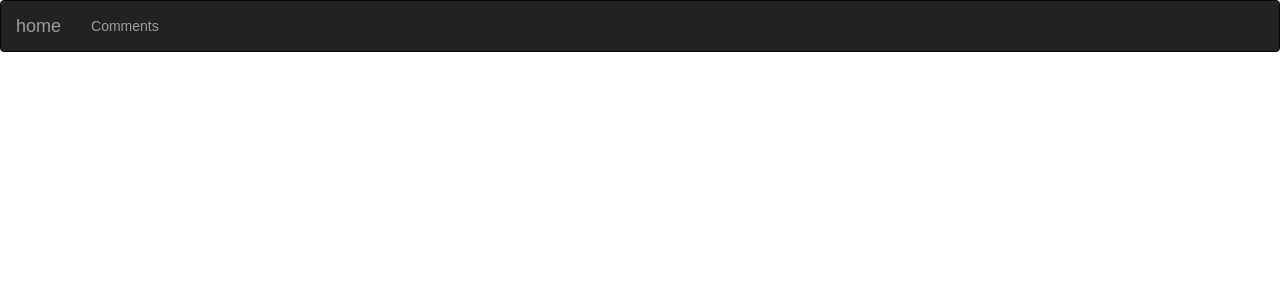
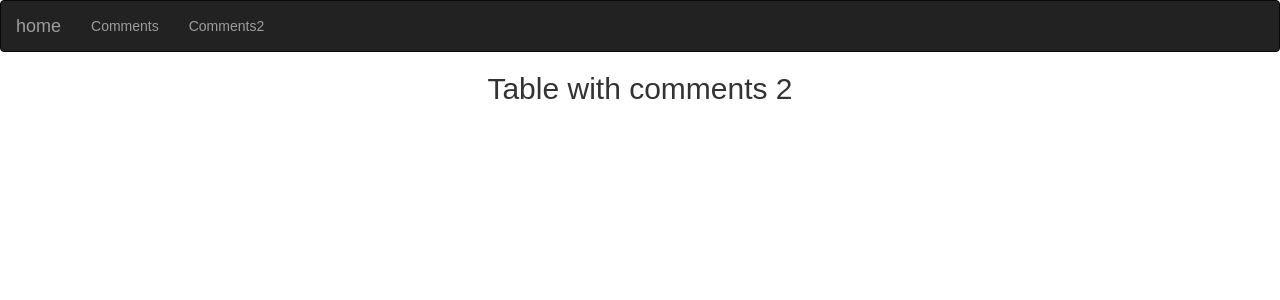
Before and after one commit to TomaszGola/homework, a React (Create React App) app: page /comments2 in a window 1280 px wide. Shown: the top 300 px of the page. Built offline with nearby package versions, Linux system fonts and the light colour scheme.

Commit message:
add another view for table

```diff
--- a/src/App/App.css
+++ b/src/App/App.css
@@ -1,28 +1,3 @@
 .App {
   text-align: center;
 }
-
-.App-logo {
-  animation: App-logo-spin infinite 20s linear;
-  height: 80px;
-}
-
-.App-header {
-  background-color: #222;
-  height: 150px;
-  padding: 20px;
-  color: white;
-}
-
-.App-title {
-  font-size: 1.5em;
-}
-
-.App-intro {
-  font-size: large;
-}
-
-@keyframes App-logo-spin {
-  from { transform: rotate(0deg); }
-  to { transform: rotate(360deg); }
-}
--- a/src/App/App.js
+++ b/src/App/App.js
@@ -8,6 +8,7 @@ import { Navbar, Nav, NavItem } from 'react-bootstrap';
 
 import Home from '../Home/Home';
 import CommentsList from '../CommentsList/CommentsList';
+import CommentsList2 from '../CommentsList2/CommentsList2';
 
 import './App.css';
 
@@ -27,11 +28,16 @@ class App extends Component {
               <NavItem eventKey={1} href="/comments">
                 Comments
               </NavItem>
+              <NavItem eventKey={2} href="/comments2">
+                Comments2
+              </NavItem>
+
             </Nav>
           </Navbar>
 
           <Route exact path='/' component={Home}/>
           <Route path='/comments' component={CommentsList}/>
+          <Route path='/comments2' component={CommentsList2}/>
         </div>
       </Router>
     );
--- /dev/null
+++ b/src/CommentsList2/CommentsList2.js
@@ -0,0 +1,25 @@
+import React, { Component } from 'react';
+
+const APIUrl = 'http://jsonplaceholder.typicode.com/comments'
+
+
+class CommentsList2 extends Component {
+  constructor(props) {
+    super(props);
+
+  }
+
+
+
+  render() {
+
+
+    return (
+      <div className="App">
+        <h2>Table with comments 2</h2>
+      </div>
+    );
+  }
+}
+
+export default CommentsList2;
```
Lines whose indentation alone changed are shown as unchanged.
